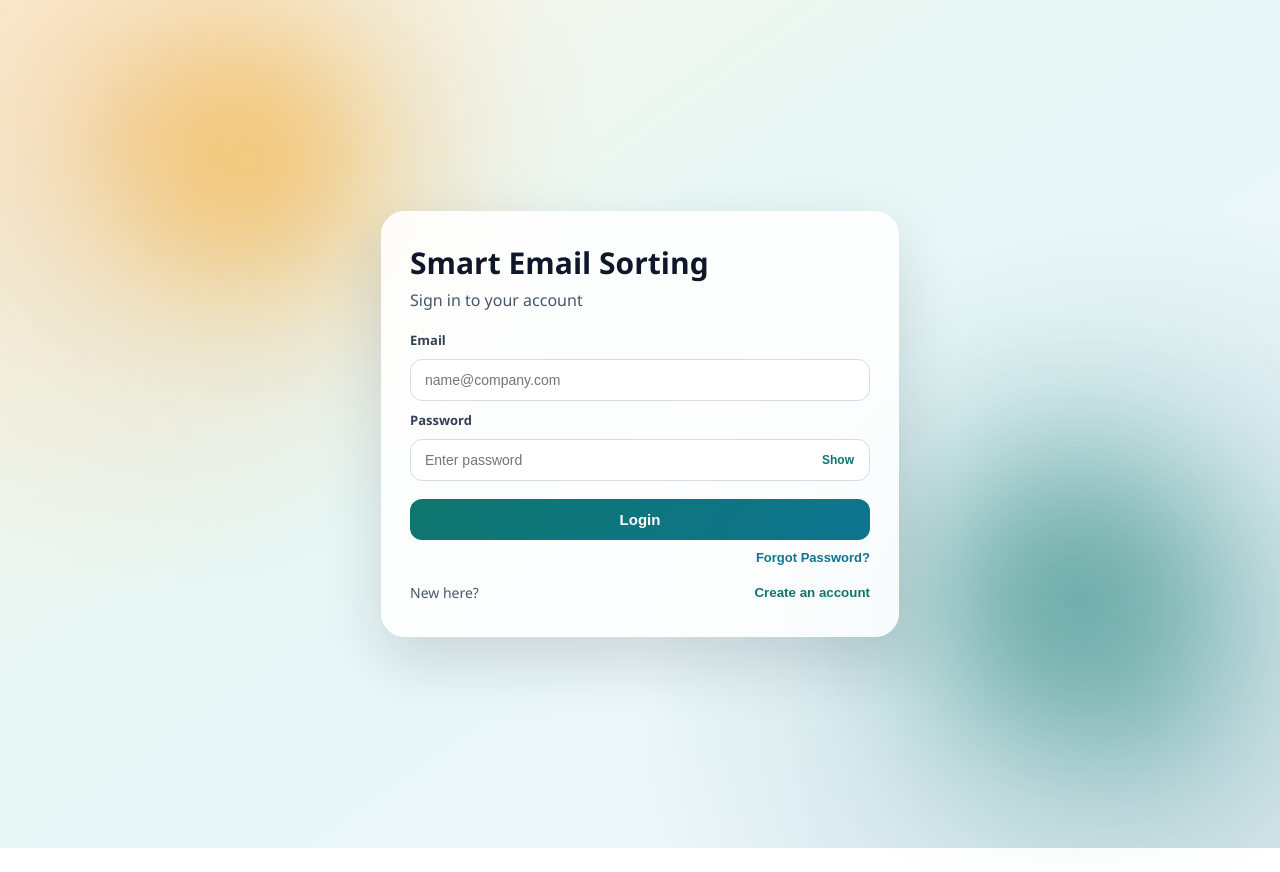
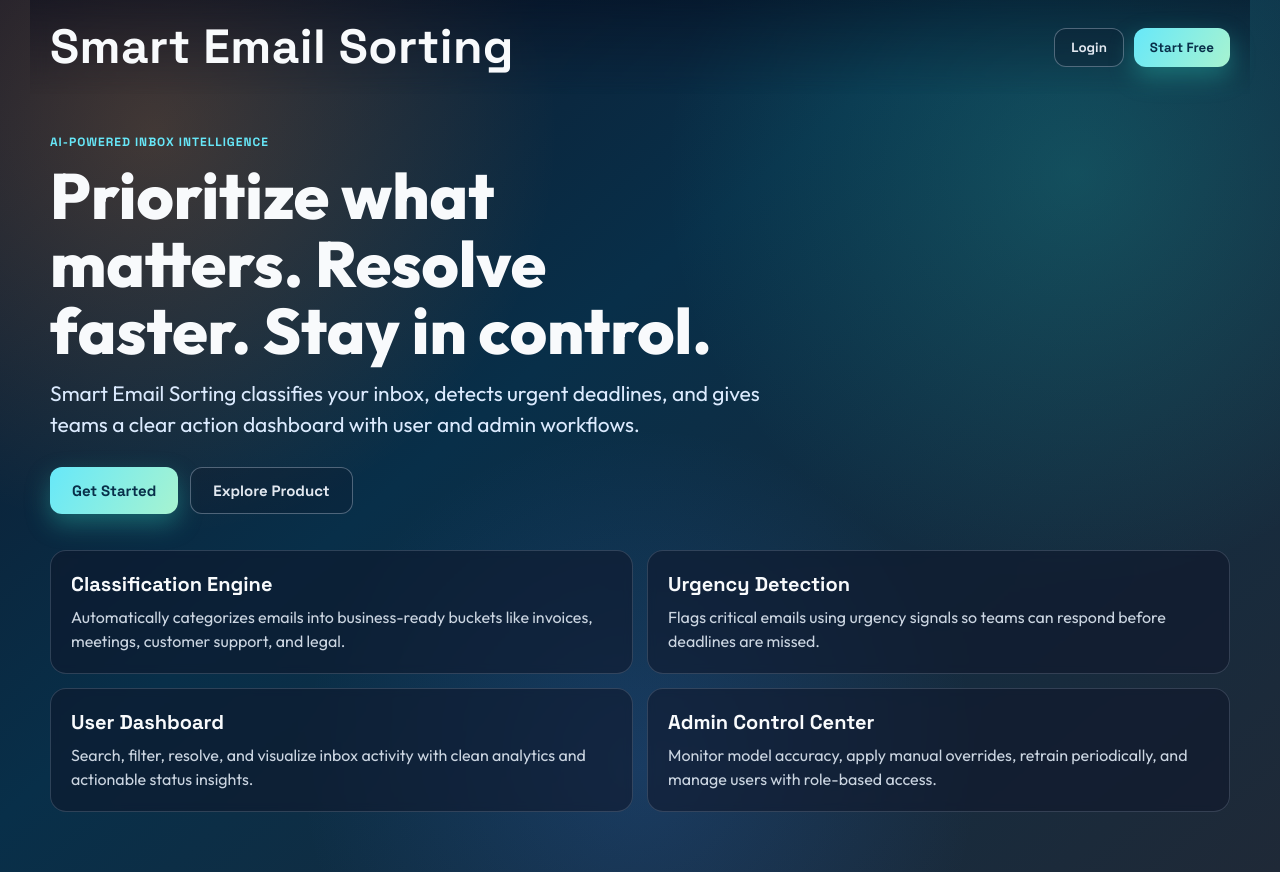
Before and after one commit to yaswinipriyas24/smartemailsorting, a React (Create React App) app in the folder frontend/: page / in a window 1280 px wide. Before the commit this address led to /login. Before the commit the page ends 848 px from the top, so only its background shows below. Built offline with nearby package versions, Linux system fonts and the light colour scheme.

Commit message:
Frontend: add professional landing page and route flow

```diff
--- a/frontend/src/App.js
+++ b/frontend/src/App.js
@@ -6,6 +6,7 @@ import DashboardPage from "./pages/DashboardPage";
 import ConnectGmailPage from "./pages/ConnectGmailPage";
 import AdminPage from "./pages/AdminPage";
 import ProfilePage from "./pages/ProfilePage";
+import LandingPage from "./pages/LandingPage";
 import { applyTheme, getStoredPreferences } from "./utils/userPreferences";
 
 const PrivateRoute = ({ children }) => {
@@ -33,6 +34,7 @@ function App() {
     <Router>
       <div className="App">
         <Routes>
+          <Route path="/" element={<LandingPage />} />
           <Route path="/login" element={<LoginPage />} />
 
           <Route
@@ -71,8 +73,7 @@ function App() {
             }
           />
 
-          <Route path="/" element={<Navigate to="/login" />} />
-          <Route path="*" element={<Navigate to="/login" />} />
+          <Route path="*" element={<LandingPage />} />
         </Routes>
       </div>
     </Router>
--- /dev/null
+++ b/frontend/src/pages/LandingPage.js
@@ -0,0 +1,76 @@
+import React from "react";
+import { useNavigate } from "react-router-dom";
+import "../styles/landing.css";
+
+export default function LandingPage() {
+  const navigate = useNavigate();
+
+  return (
+    <div className="landing-shell">
+      <div className="landing-noise" />
+
+      <header className="landing-nav">
+        <div className="landing-brand">Smart Email Sorting</div>
+        <div className="landing-nav-actions">
+          <button className="landing-btn ghost" onClick={() => navigate("/login")}>Login</button>
+          <button className="landing-btn solid" onClick={() => navigate("/login?mode=register")}>Start Free</button>
+        </div>
+      </header>
+
+      <main className="landing-main">
+        <section className="landing-hero">
+          <p className="landing-kicker">AI-Powered Inbox Intelligence</p>
+          <h1>Prioritize what matters. Resolve faster. Stay in control.</h1>
+          <p className="landing-sub">
+            Smart Email Sorting classifies your inbox, detects urgent deadlines, and gives teams
+            a clear action dashboard with user and admin workflows.
+          </p>
+
+          <div className="landing-cta-row">
+            <button className="landing-btn solid lg" onClick={() => navigate("/login?mode=register")}>Get Started</button>
+            <button
+              className="landing-btn ghost lg"
+              onClick={() => document.getElementById("features")?.scrollIntoView({ behavior: "smooth" })}
+            >
+              Explore Product
+            </button>
+          </div>
+        </section>
+
+        <section id="features" className="landing-grid">
+          <article className="landing-card">
+            <h3>Classification Engine</h3>
+            <p>
+              Automatically categorizes emails into business-ready buckets like invoices,
+              meetings, customer support, and legal.
+            </p>
+          </article>
+
+          <article className="landing-card">
+            <h3>Urgency Detection</h3>
+            <p>
+              Flags critical emails using urgency signals so teams can respond before deadlines
+              are missed.
+            </p>
+          </article>
+
+          <article className="landing-card">
+            <h3>User Dashboard</h3>
+            <p>
+              Search, filter, resolve, and visualize inbox activity with clean analytics and
+              actionable status insights.
+            </p>
+          </article>
+
+          <article className="landing-card">
+            <h3>Admin Control Center</h3>
+            <p>
+              Monitor model accuracy, apply manual overrides, retrain periodically, and manage
+              users with role-based access.
+            </p>
+          </article>
+        </section>
+      </main>
+    </div>
+  );
+}
--- a/frontend/src/pages/LoginPage.js
+++ b/frontend/src/pages/LoginPage.js
@@ -1,6 +1,6 @@
 import React, { useState } from "react";
 import axios from "axios";
-import { useNavigate } from "react-router-dom";
+import { useLocation, useNavigate } from "react-router-dom";
 import "../styles/auth.css";
 import { syncPreferencesFromProfile } from "../utils/userPreferences";
 
@@ -15,6 +15,25 @@ export default function LoginPage() {
   const [loading, setLoading] = useState(false);
   const [success, setSuccess] = useState("");
   const navigate = useNavigate();
+  const location = useLocation();
+
+  React.useEffect(() => {
+    const params = new URLSearchParams(location.search);
+    const mode = params.get("mode");
+    if (mode === "register") {
+      setView("register");
+      setError("");
+      setSuccess("");
+      return;
+    }
+    if (mode === "forgot") {
+      setView("forgot");
+      setError("");
+      setSuccess("");
+      return;
+    }
+    setView("login");
+  }, [location.search]);
 
   const resetForm = (newView) => {
     setView(newView);
--- /dev/null
+++ b/frontend/src/styles/landing.css
@@ -0,0 +1,183 @@
+@import url("https://fonts.googleapis.com/css2?family=Outfit:wght@400;500;700;800&family=Space+Grotesk:wght@500;700&display=swap");
+
+.landing-shell {
+  min-height: 100vh;
+  color: #f8fafc;
+  background:
+    radial-gradient(circle at 12% 15%, rgba(251, 146, 60, 0.22), transparent 30%),
+    radial-gradient(circle at 84% 20%, rgba(45, 212, 191, 0.2), transparent 32%),
+    radial-gradient(circle at 50% 88%, rgba(59, 130, 246, 0.18), transparent 34%),
+    linear-gradient(140deg, #0f172a 0%, #082f49 42%, #1f2937 100%);
+  position: relative;
+  overflow: hidden;
+}
+
+.landing-noise {
+  position: absolute;
+  inset: 0;
+  opacity: 0.07;
+  background-image: radial-gradient(#fff 0.6px, transparent 0.6px);
+  background-size: 12px 12px;
+  pointer-events: none;
+}
+
+.landing-nav,
+.landing-main {
+  position: relative;
+  z-index: 2;
+}
+
+.landing-nav {
+  max-width: 1180px;
+  margin: 0 auto;
+  padding: 22px 20px;
+  display: flex;
+  justify-content: space-between;
+  align-items: center;
+  gap: 12px;
+  position: sticky;
+  top: 0;
+  backdrop-filter: blur(8px);
+  background: linear-gradient(180deg, rgba(2, 6, 23, 0.42), rgba(2, 6, 23, 0));
+}
+
+.landing-brand {
+  font-family: "Space Grotesk", "Trebuchet MS", sans-serif;
+  font-size: clamp(34px, 4vw, 48px);
+  font-weight: 800;
+  letter-spacing: 0.4px;
+  line-height: 1.05;
+}
+
+.landing-nav-actions {
+  display: flex;
+  gap: 10px;
+}
+
+.landing-main {
+  max-width: 1180px;
+  margin: 0 auto;
+  padding: 40px 20px 60px;
+}
+
+.landing-hero {
+  max-width: 840px;
+  margin-bottom: 36px;
+}
+
+.landing-kicker {
+  margin: 0 0 12px 0;
+  font-family: "Space Grotesk", "Trebuchet MS", sans-serif;
+  color: #67e8f9;
+  font-weight: 700;
+  text-transform: uppercase;
+  letter-spacing: 1px;
+  font-size: 12px;
+}
+
+.landing-hero h1 {
+  margin: 0 0 14px 0;
+  font-family: "Outfit", "Trebuchet MS", sans-serif;
+  font-size: clamp(36px, 5vw, 64px);
+  line-height: 1.05;
+  font-weight: 800;
+  text-wrap: balance;
+}
+
+.landing-sub {
+  margin: 0;
+  max-width: 760px;
+  color: #dbeafe;
+  font-family: "Outfit", "Trebuchet MS", sans-serif;
+  font-size: clamp(16px, 2vw, 21px);
+  line-height: 1.5;
+}
+
+.landing-cta-row {
+  margin-top: 26px;
+  display: flex;
+  gap: 12px;
+  flex-wrap: wrap;
+}
+
+.landing-btn {
+  border: none;
+  border-radius: 12px;
+  padding: 10px 16px;
+  font-family: "Space Grotesk", "Trebuchet MS", sans-serif;
+  font-weight: 700;
+  cursor: pointer;
+  transition: transform 0.15s ease, box-shadow 0.15s ease;
+}
+
+.landing-btn:hover {
+  transform: translateY(-2px);
+}
+
+.landing-btn.solid {
+  color: #082f49;
+  background: linear-gradient(120deg, #67e8f9, #a7f3d0);
+  box-shadow: 0 10px 24px rgba(45, 212, 191, 0.35);
+}
+
+.landing-btn.ghost {
+  color: #e2e8f0;
+  background: rgba(15, 23, 42, 0.28);
+  border: 1px solid rgba(148, 163, 184, 0.5);
+}
+
+.landing-btn.lg {
+  padding: 13px 22px;
+  font-size: 15px;
+}
+
+.landing-grid {
+  display: grid;
+  grid-template-columns: repeat(2, minmax(0, 1fr));
+  gap: 14px;
+}
+
+.landing-card {
+  background: rgba(15, 23, 42, 0.56);
+  border: 1px solid rgba(148, 163, 184, 0.26);
+  border-radius: 16px;
+  padding: 20px;
+  backdrop-filter: blur(4px);
+  transition: transform 0.22s ease, border-color 0.22s ease, box-shadow 0.22s ease;
+}
+
+.landing-card:hover {
+  transform: translateY(-4px);
+  border-color: rgba(103, 232, 249, 0.4);
+  box-shadow: 0 16px 34px rgba(8, 47, 73, 0.35);
+}
+
+.landing-card h3 {
+  margin: 0 0 8px 0;
+  font-family: "Space Grotesk", "Trebuchet MS", sans-serif;
+  font-size: 20px;
+}
+
+.landing-card p {
+  margin: 0;
+  color: #cbd5e1;
+  line-height: 1.5;
+  font-family: "Outfit", "Trebuchet MS", sans-serif;
+}
+
+@media (max-width: 900px) {
+  .landing-grid {
+    grid-template-columns: 1fr;
+  }
+}
+
+@media (max-width: 640px) {
+  .landing-nav {
+    flex-direction: column;
+    align-items: flex-start;
+  }
+
+  .landing-brand {
+    font-size: 34px;
+  }
+}
```
